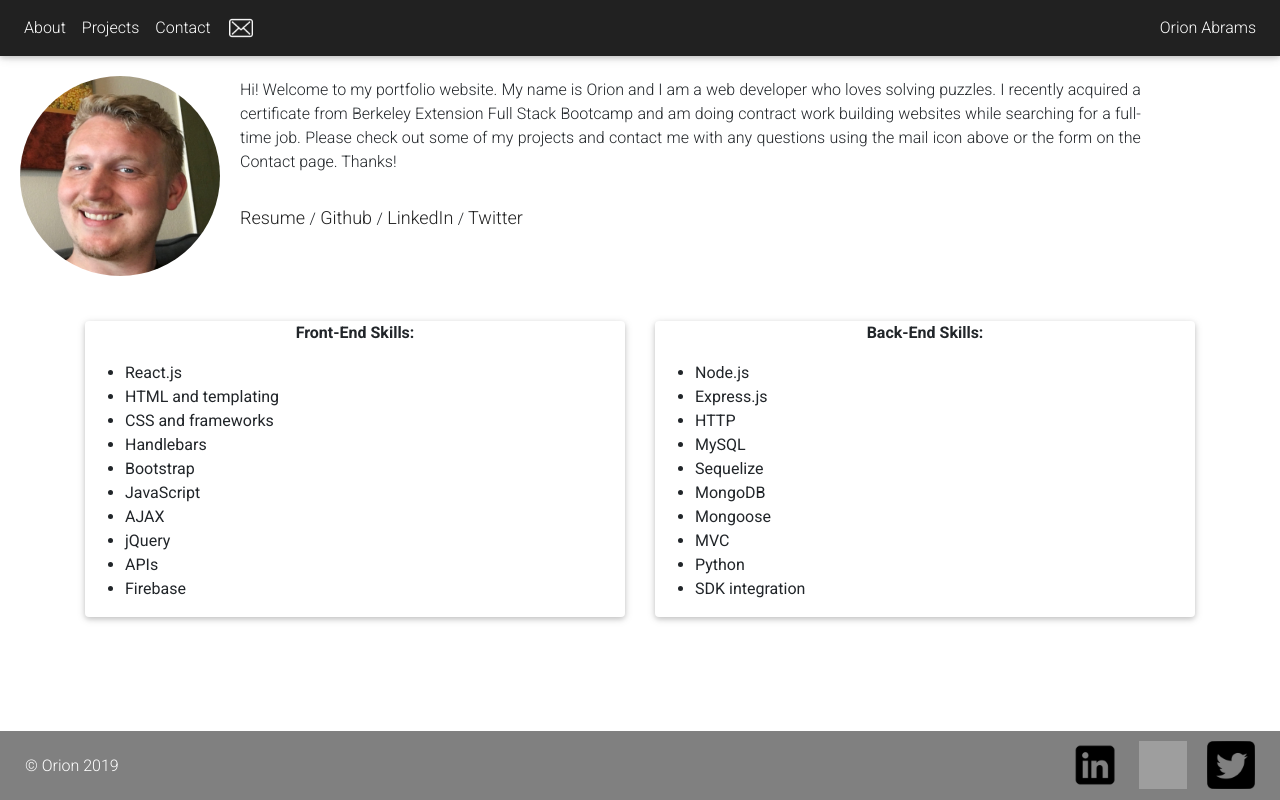
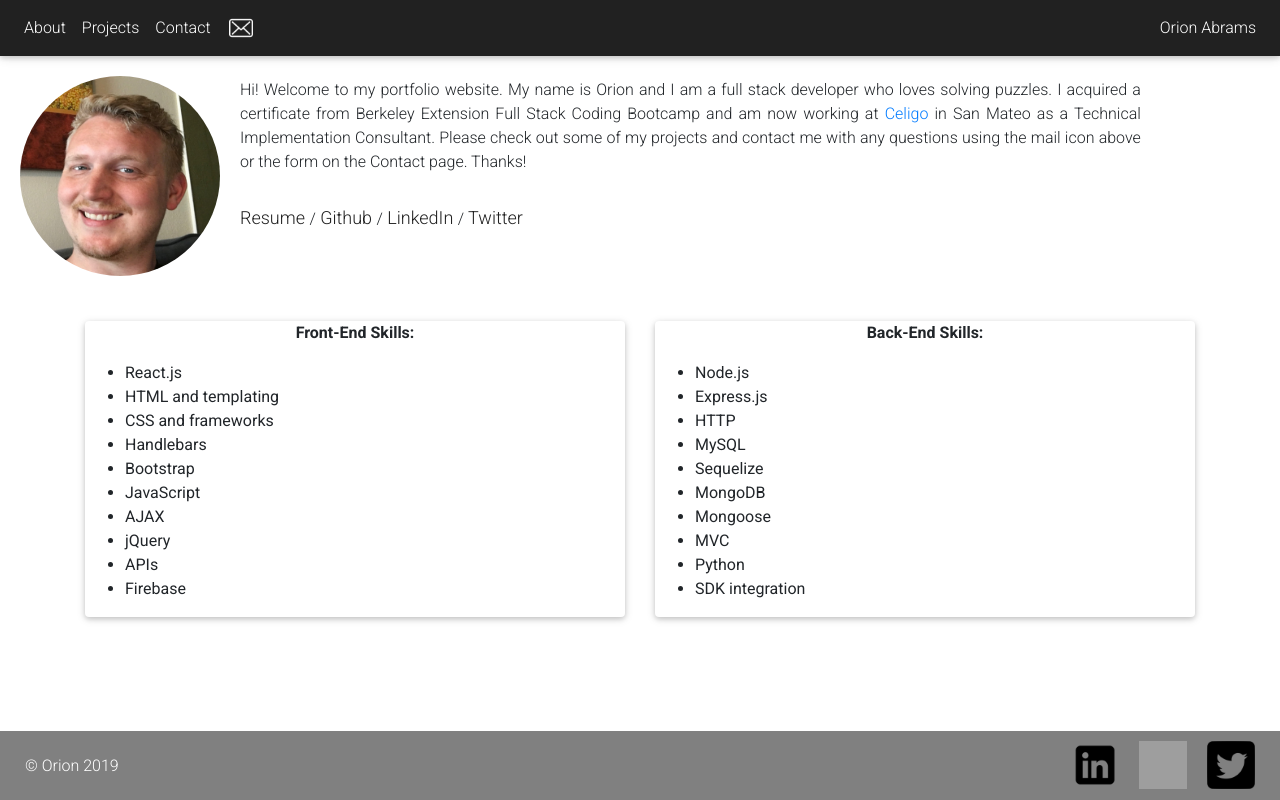
Before and after one commit to OrionAbrams/My-Portfolio, a React (Create React App) app: page / in a window 1280 px wide. Built offline with nearby package versions, Linux system fonts and the light colour scheme; grey boxes are pictures that could not be loaded.

Commit message:
updated job at celigo

```diff
--- a/src/components/pages/About.js
+++ b/src/components/pages/About.js
@@ -11,7 +11,7 @@ function About() {
           <h1>About Me</h1>
           <img className="rounded-circle face" alt="My face" src={Orion} />
           <p className="bio">
-            Hi! Welcome to my portfolio website. My name is Orion and I am a web developer who loves solving puzzles. I recently acquired a certificate from Berkeley Extension Full Stack Bootcamp and am doing contract work building websites while searching for a full-time job. Please check out some of my projects and contact me with any questions using the mail icon above or the form on the Contact page. Thanks!
+            Hi! Welcome to my portfolio website. My name is Orion and I am a full stack developer who loves solving puzzles. I acquired a certificate from Berkeley Extension Full Stack Coding Bootcamp and am now working at <Link target="_blank" className="" to="//www.celigo.com">Celigo</Link> in San Mateo as a Technical Implementation Consultant. Please check out some of my projects and contact me with any questions using the mail icon above or the form on the Contact page. Thanks!
         </p>
           <p className="bio">
             <Link target="_blank" className="contact-links text-dark" to="//drive.google.com/file/d/14GC2oUkdZH_dKI7r7Fd4EDVvvjzs-Rsa/view?usp=sharing"> Resume </Link> /
```
